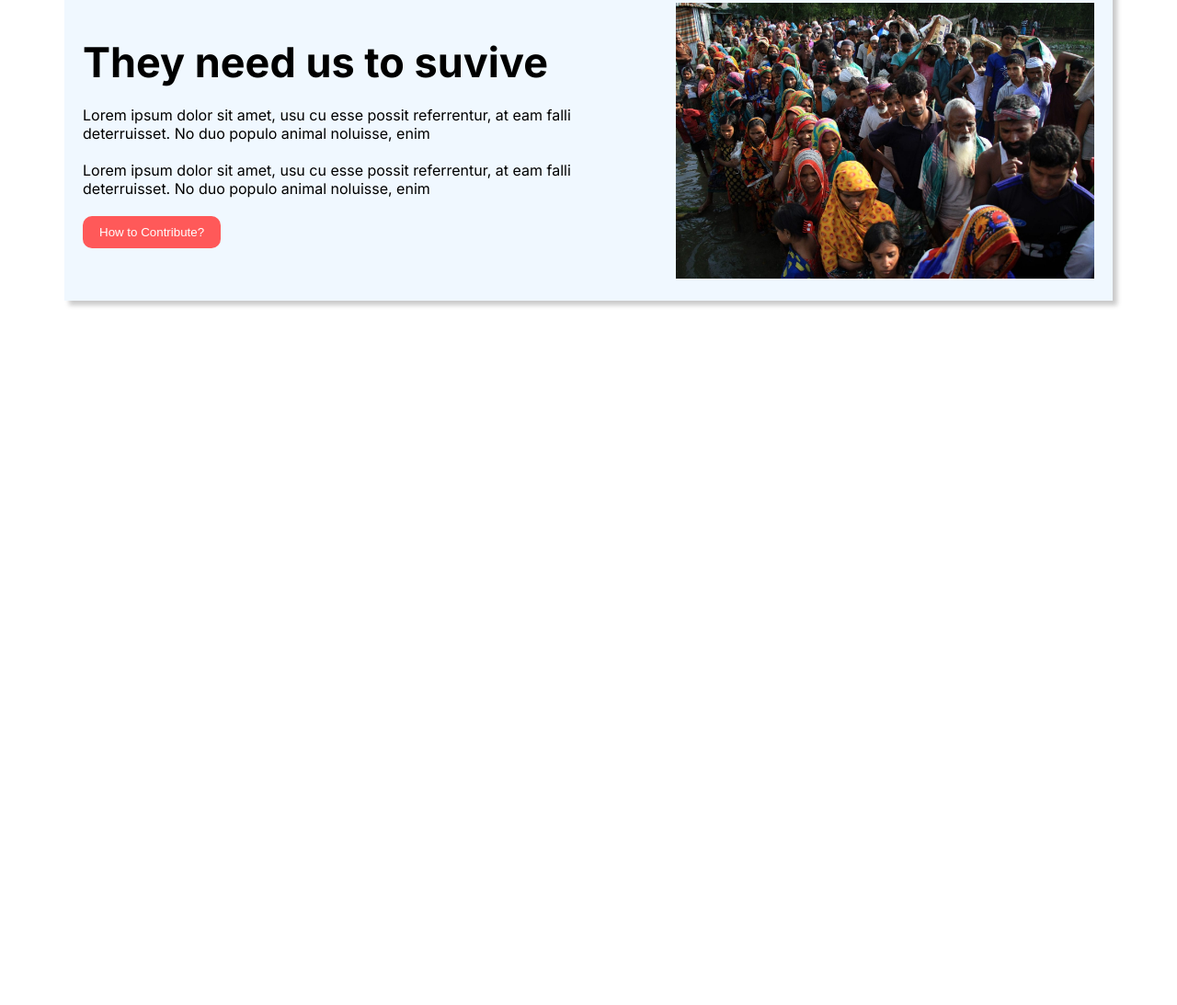
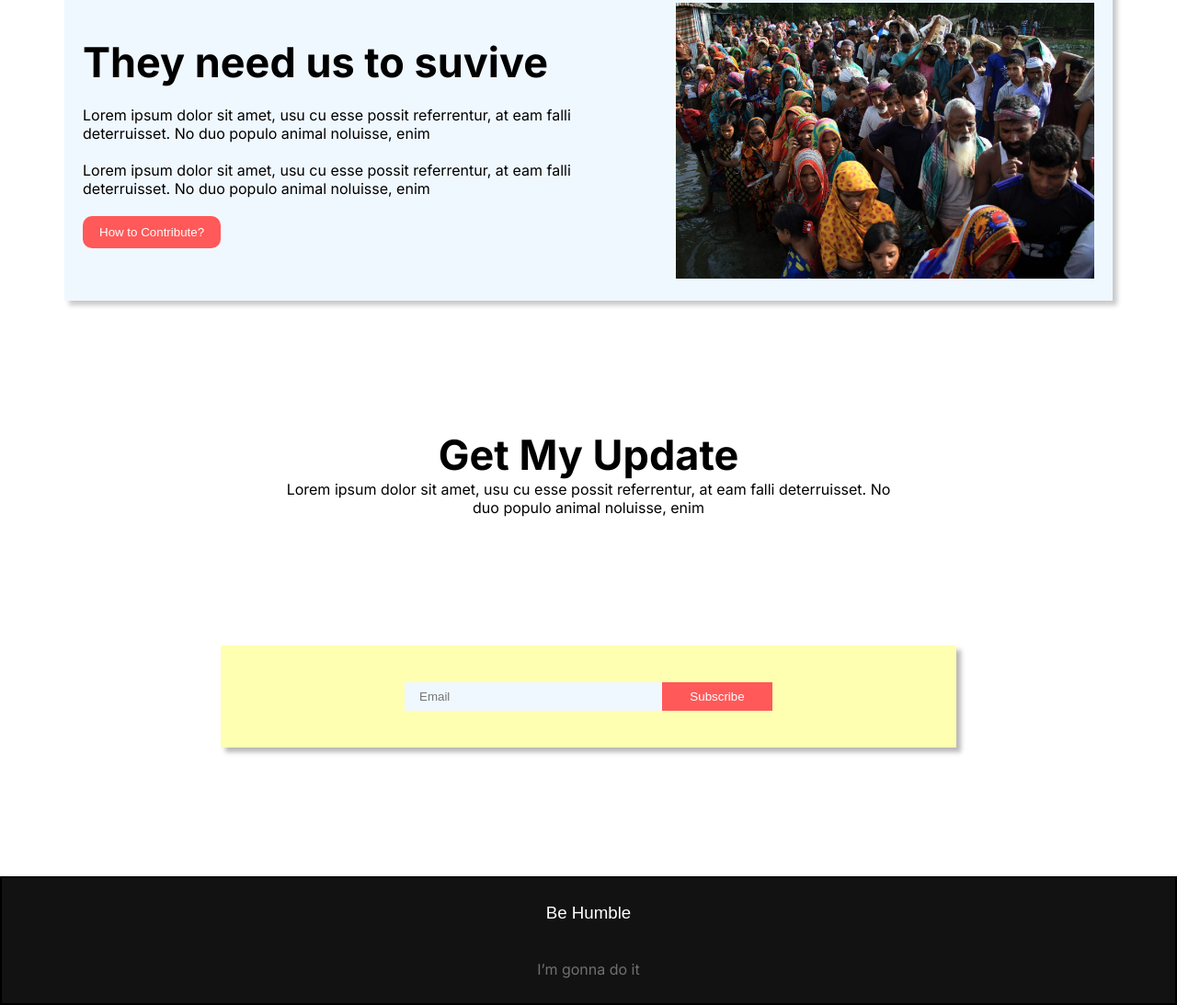
Before and after one commit to sakib404-hub/Donate-today-landing-page, a plain HTML site: page index.html in a window 1280 px wide. Shown: the part 2618-3711 px from the top of the page at 92% size. Before the commit the page ends 3085 px from the top, so only its background shows below. Drawn offline with Linux system fonts and the light colour scheme.

Commit message:
final touch

```diff
--- a/index.html
+++ b/index.html
@@ -120,7 +120,19 @@
             <img src="photos/donation7.jpg" alt="" height="300px" />
           </div>
       </section>
+      <section class="myupdate">
+        <h3 class="donate-today-title">Get My Update</h3>
+        <p>Lorem ipsum dolor sit amet, usu cu esse possit referrentur, at eam falli deterruisset. No duo populo animal noluisse, enim
+        </p>
+      </section>
+      <section class="input">
+        <input type="email" placeholder="Email">
+        <button class="btn01">Subscribe</button>
+      </section>
     </main>
-    <footer></footer>
+    <footer>
+      <h3 class="lobster-regular">Be Humble</h3>
+      <p class="dark-1">I’m gonna do it</p>
+    </footer>
   </body>
 </html>
--- a/style.css
+++ b/style.css
@@ -12,6 +12,11 @@
 }
 .poppins-regular {
   font-family: "Poppins", sans-serif;
+  font-weight: 400;
+  font-style: normal;
+}
+.lobster-regular {
+  font-family: "Lobster", sans-serif;
   font-weight: 400;
   font-style: normal;
 }
@@ -182,7 +187,49 @@
     align-items: center;
     border: 2px solid red;
 } */
+ /* My Update  */
+ .myupdate{
+    height: auto;
+    max-width: 690px;
+    margin: 140px auto;
+    text-align: center;
+ }
+ .input{
+    max-width: 800px;
+    background-color: rgba(255, 255, 0, 0.301);
+    margin: 140px auto;
+    display: flex;
+    align-items: center;
+    justify-content: center;
+    padding: 40px 100px;
+    box-shadow: 5px 5px 5px rgba(0, 0, 0, 0.281);
+ }
 
+ .input input{
+    width: calc(100% - 320px);
+    border: none;
+    padding: 8px 16px;
+    background-color: aliceblue;
+ }
+ .btn01{
+     width: 120px;
+     padding: 8px 16px;
+     border: none;
+     background-color: #FF5959;
+     color: white;
+ }
+ footer{
+    min-height: 140px;
+    width: 100%;
+    border: 2px solid black;
+    display: flex;
+    flex-direction: column;
+    gap: 40px;
+    align-items: center;
+    justify-content: center;
+    background-color: rgba(18, 18, 18, 1);
+    color: white;
+ }
 /* Responsive  */
 @media screen and (max-width:576px){
     .donation-quantity-container{
@@ -191,11 +238,15 @@
     .donate-container{
         grid-template-columns: repeat(1, 1fr);
     }
-    .condition-box{
+    .condition-box, .input{
         flex-direction: column;
+        gap: 20px;
     }
     .condition-image > img{
         height: 200px;
+    }
+    .input input{
+        width: 80%;
     }
 }
 
```
